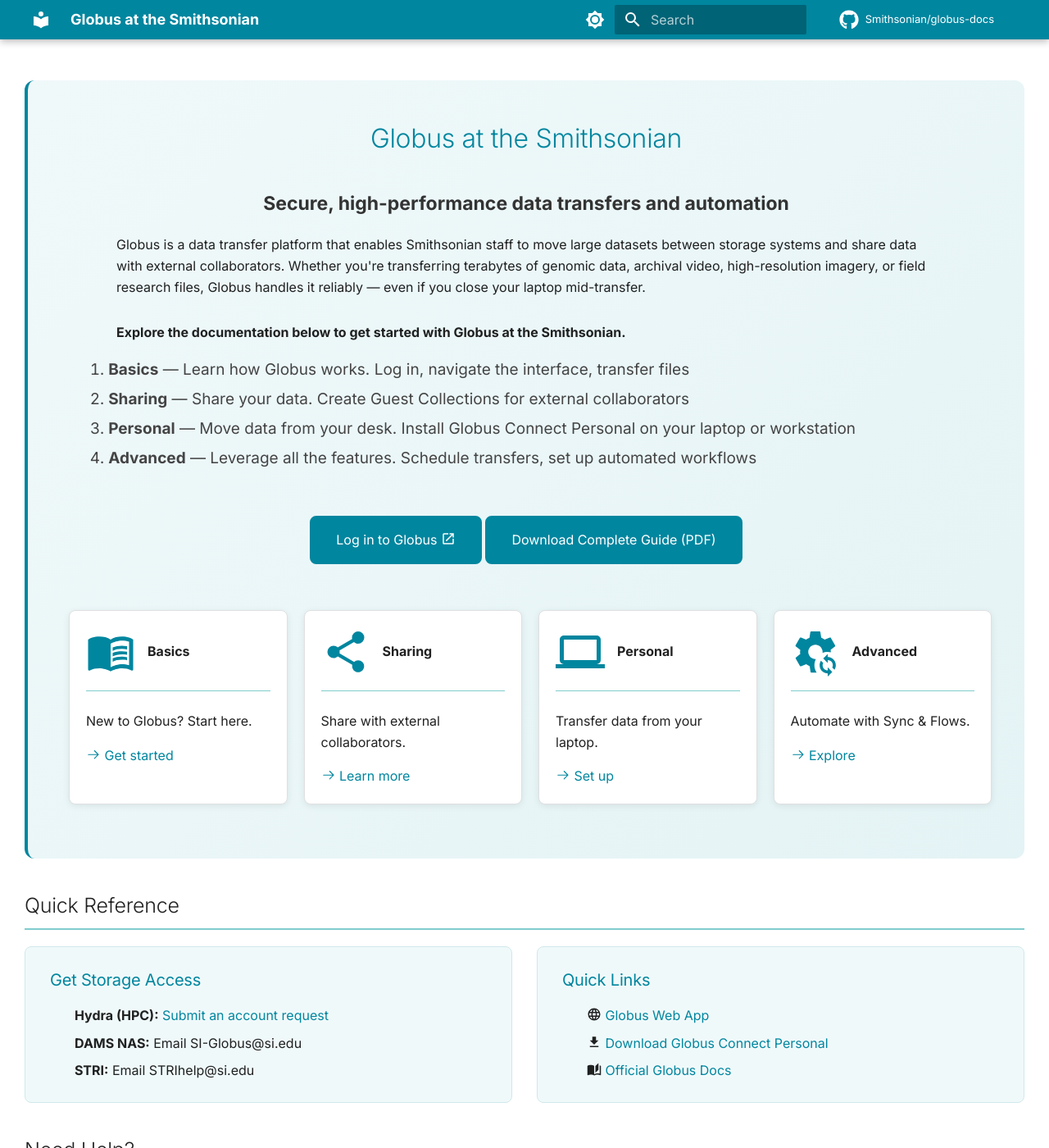
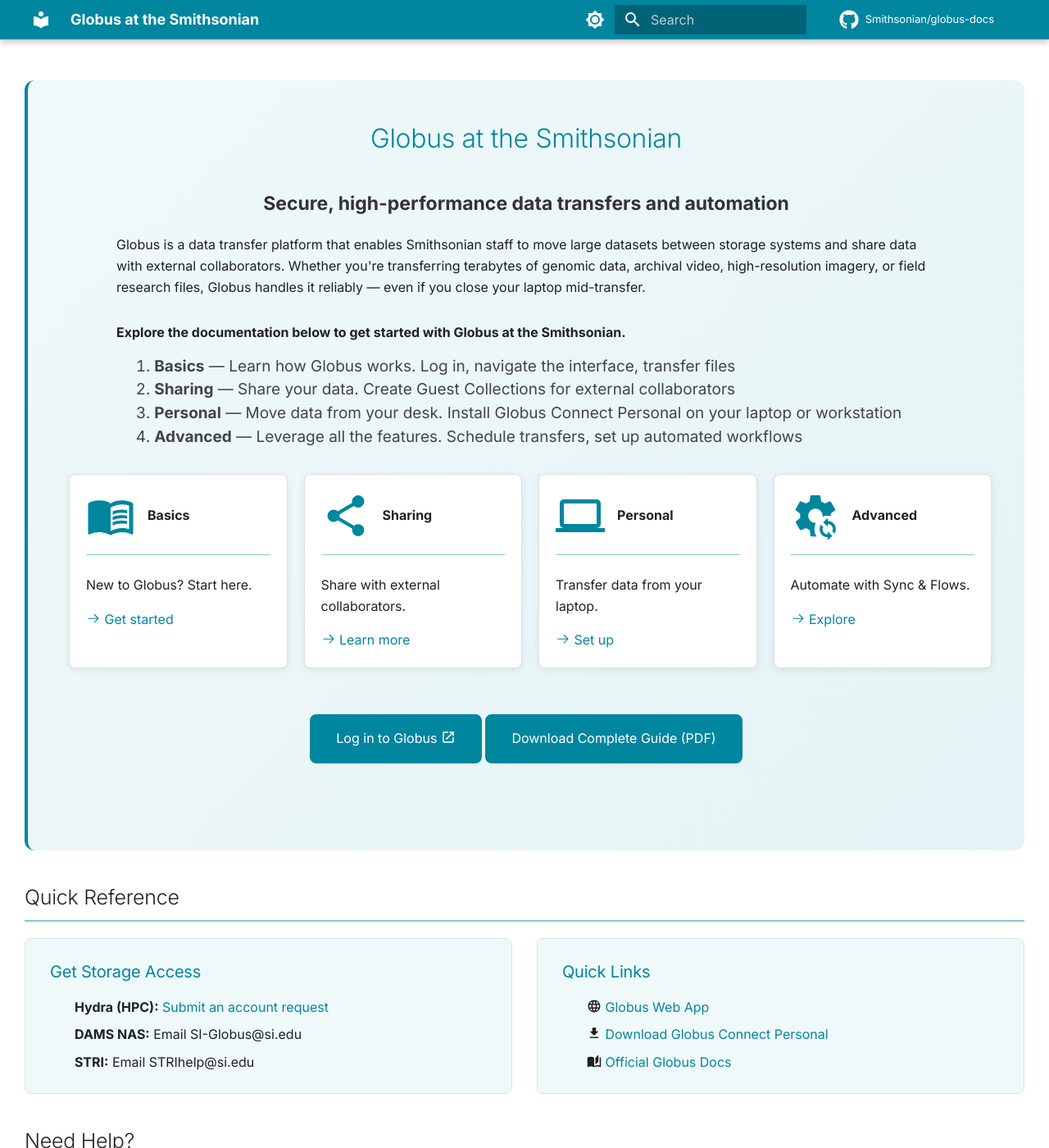
Before and after one commit to Smithsonian/globus-docs, an MkDocs documentation site: the page built from docs/index.md, in a window 1280 px wide and 1400 px high. Shown: the whole window at 82% size. Built offline with MkDocs 1.6.1 and Material for MkDocs 9.7.7, drawn with Linux system fonts in a browser that asks for light colours; comment, search, counter and statistics services are not loaded.

Commit message:
updated index.md and .css

```diff
--- a/docs/index.md
+++ b/docs/index.md
@@ -20,13 +20,6 @@
   <li><strong>Personal</strong> — Move data from your desk. Install Globus Connect Personal on your laptop or workstation</li>
   <li><strong>Advanced</strong> — Leverage all the features. Schedule transfers, set up automated workflows</li>
 </ol>
-
-<div class="hero-buttons" markdown>
-
-[Log in to Globus :material-open-in-new:](https://app.globus.org){ .md-button .md-button--primary }
-[Download Complete Guide (PDF)](pdfs/globus-complete-guide.pdf){ .md-button }
-
-</div>
 
 <div class="grid cards" markdown>
 
@@ -61,6 +54,13 @@
     Automate with Sync & Flows.
 
     [:octicons-arrow-right-24: Explore](guide4-advanced-features.md)
+
+</div>
+
+<div class="hero-buttons" markdown>
+
+[Log in to Globus :material-open-in-new:](https://app.globus.org){ .md-button .md-button--primary }
+[Download Complete Guide (PDF)](pdfs/globus-complete-guide.pdf){ .md-button }
 
 </div>
 
--- a/docs/stylesheets/extra.css
+++ b/docs/stylesheets/extra.css
@@ -353,7 +353,7 @@
 
 .hero p.hero-description,
 .hero p.hero-cta,
-.hero .hero-toc {
+.hero ol.hero-toc {
   max-width: 1000px;
   margin-left: auto;
   margin-right: auto;
@@ -365,16 +365,16 @@
   margin-bottom: 0.5rem;
 }
 
-.hero-toc {
+.hero ol.hero-toc {
   padding-left: 0;
+  list-style-position: inside;
   font-size: 0.95rem;
   color: #444;
   margin-top: 0.75rem;
   margin-bottom: 1.5rem;
-  list-style-position: inside;
 }
 
-.hero-toc li {
+.hero ol.hero-toc li {
   margin-bottom: 0.1rem;
   line-height: 1.4;
 }
@@ -411,7 +411,7 @@
 }
 
 /* ===========================================
-   Quick Reference Section (NEW)
+   Quick Reference Section
    =========================================== */
 .quick-ref-grid {
   display: grid;
```
